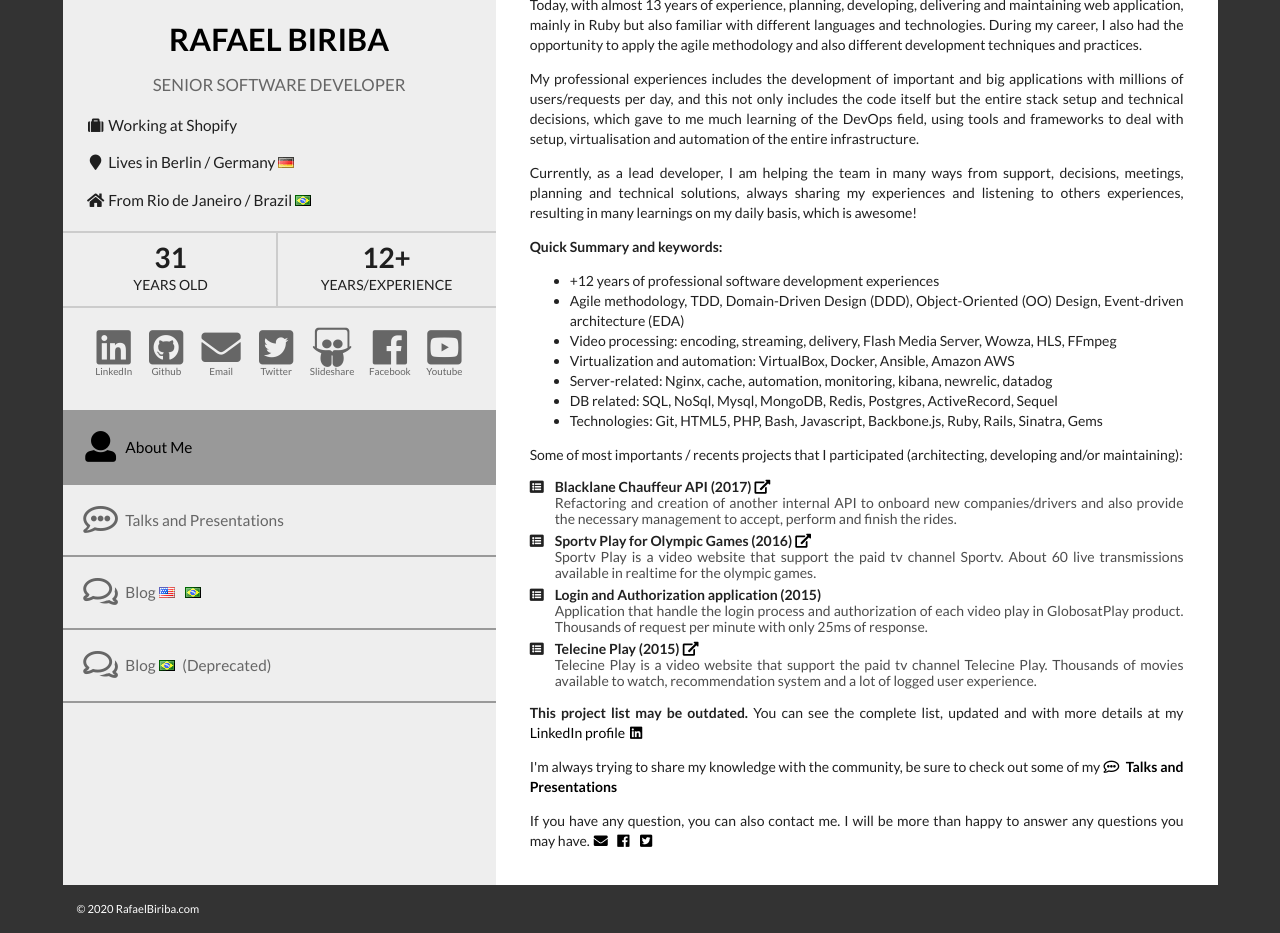
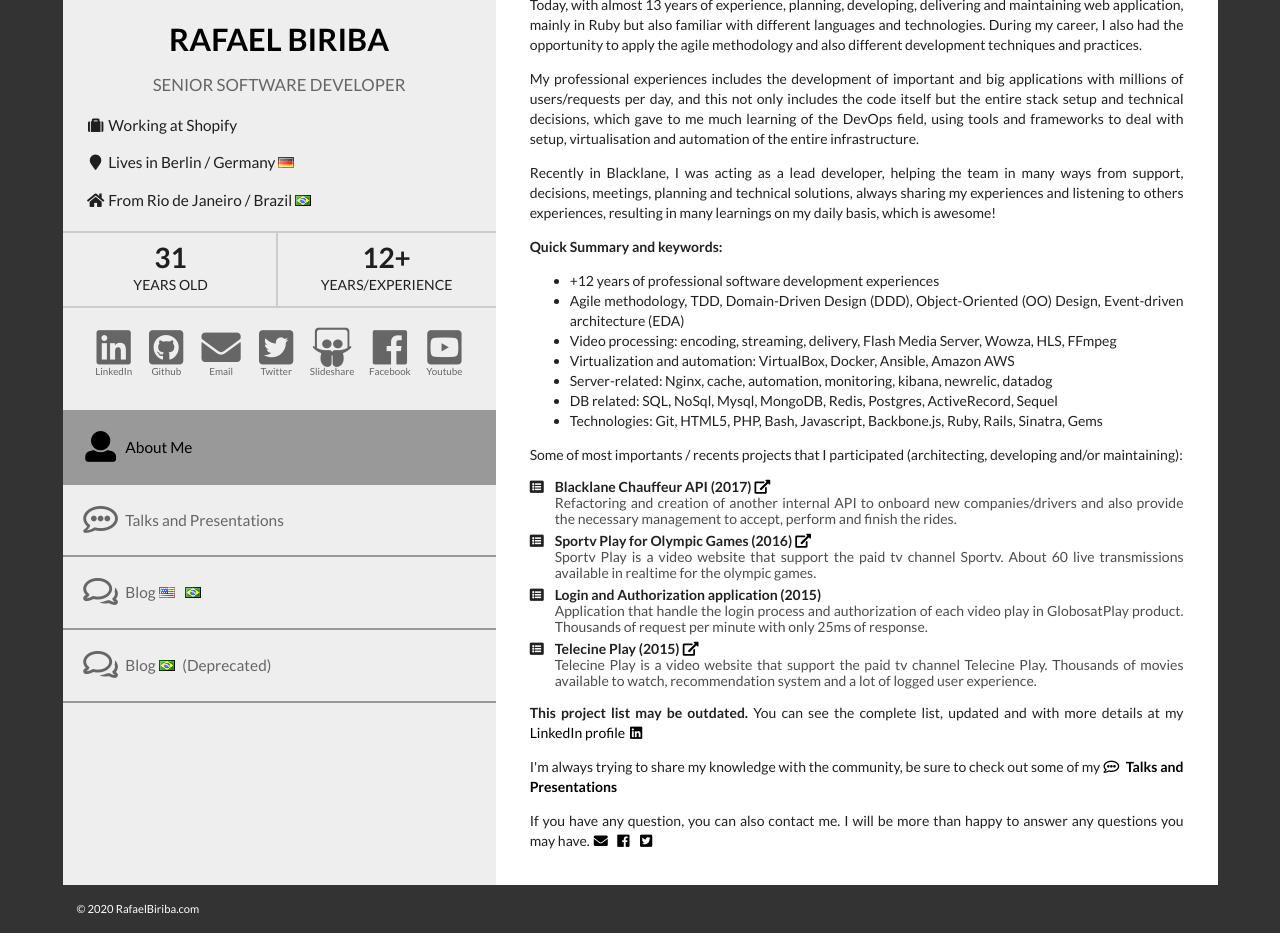
Before and after one commit to rafaelbiriba/rafaelbiriba-about-me, a Jekyll site: the page built from index.html, in a window 1280 px wide, cut to the strip 346-1279 px from the top of the page. Built offline with Jekyll 4.4.1, drawn with Linux system fonts in a browser that asks for light colours.

Commit message:
more data

```diff
--- a/index.html
+++ b/index.html
@@ -12,7 +12,7 @@
     <p>Learn new stuff is never a problem, is the beauty of this area, the power that we have to create, to adapt and to build software that means something, motivated by the challenge of bringing the best experience for the user/customer.</p>
     <p>Today, with almost <span class="almost_current_experience_years">13</span> years of experience, planning, developing, delivering and maintaining web application, mainly in Ruby but also familiar with different languages and technologies. During my career, I also had the opportunity to apply the agile methodology and also different development techniques and practices.</p>
     <p>My professional experiences includes the development of important and big applications with millions of users/requests per day, and this not only includes the code itself but the entire stack setup and technical decisions, which gave to me much learning of the DevOps field, using tools and frameworks to deal with setup, virtualisation and automation of the entire infrastructure.</p>
-    <p>Currently, as a lead developer, I am helping the team in many ways from support, decisions, meetings, planning and technical solutions, always sharing my experiences and listening to others experiences, resulting in many learnings on my daily basis, which is awesome!</p>
+    <p>Recently in Blacklane, I was acting as a lead developer, helping the team in many ways from support, decisions, meetings, planning and technical solutions, always sharing my experiences and listening to others experiences, resulting in many learnings on my daily basis, which is awesome!</p>
 
     <p><strong>Quick Summary and keywords:</strong>
       <ul>
```
